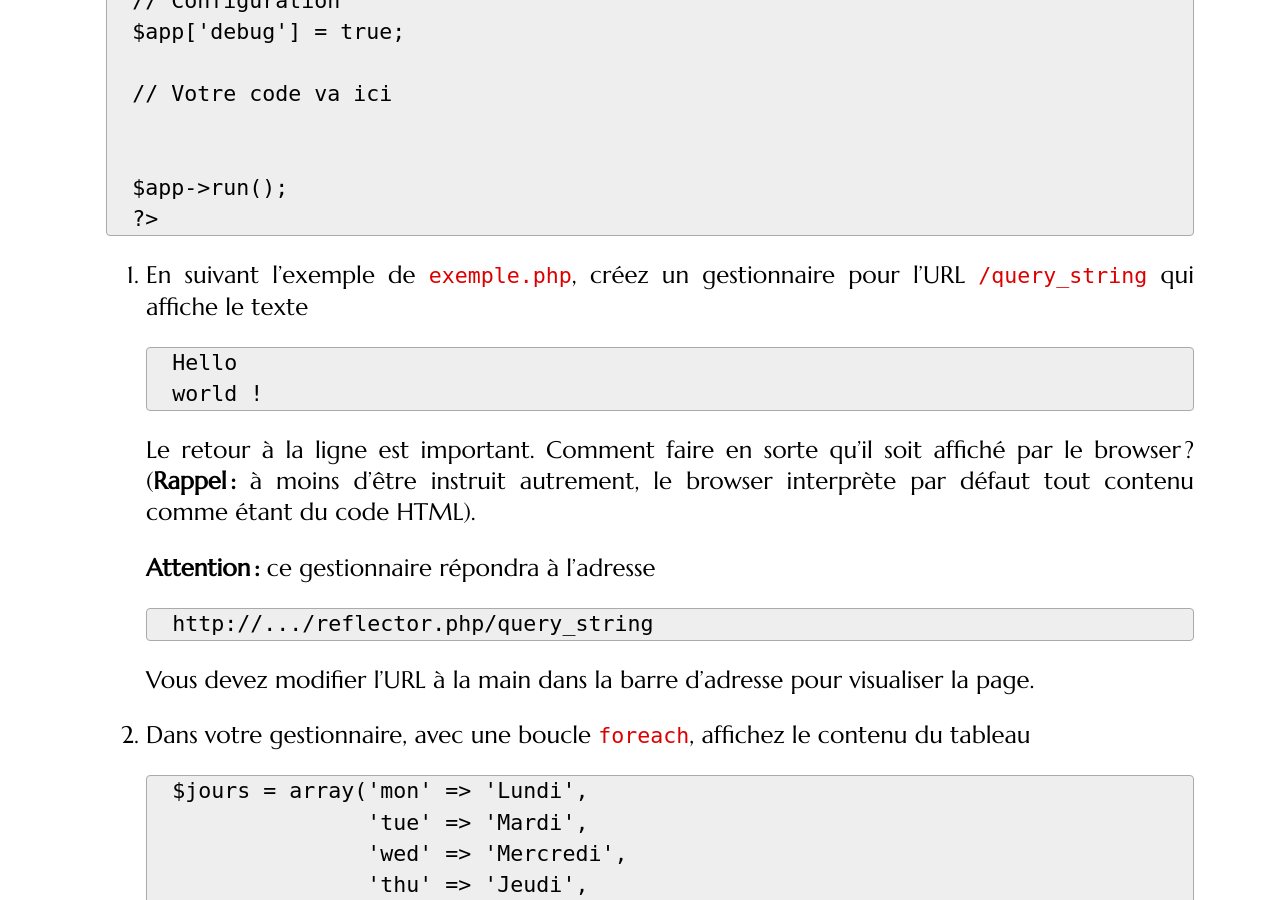
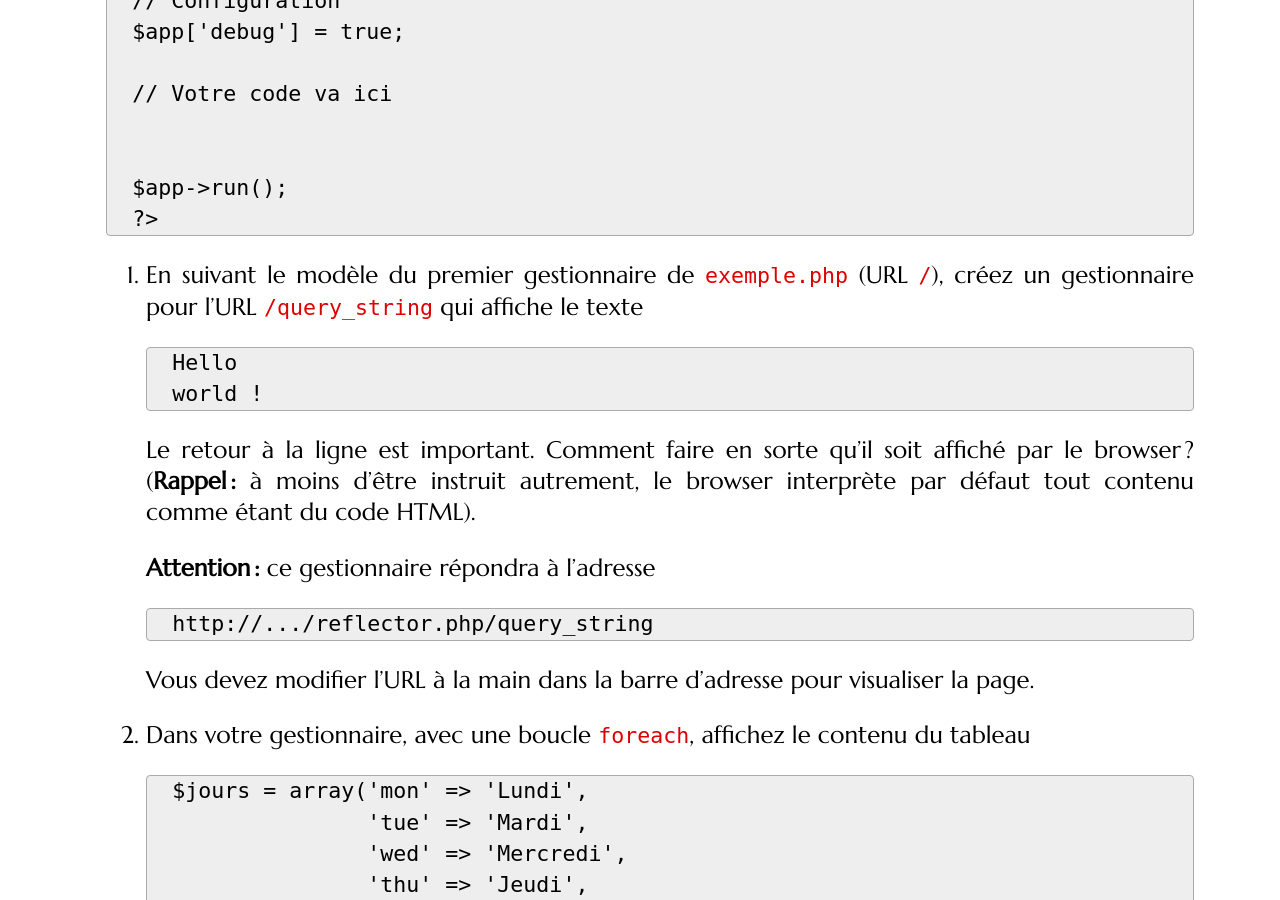
Before and after one commit to defeo/aws, a Jekyll site: the page built from tutorials/tutorial3-silex.md, in a window 1280 px wide and 900 px high, scrolled down 1938 px. Built offline with Jekyll 4.4.1, drawn with Linux system fonts in a browser that asks for light colours; some web fonts are replaced; some of the changed text lies outside the part shown.

Commit message:
Fixes et clarifications

```diff
--- a/tutorials/tutorial3-silex.md
+++ b/tutorials/tutorial3-silex.md
@@ -87,8 +87,9 @@ $app->run();
 ?>
 ~~~
 
-1. En suivant l'exemple de `exemple.php`, créez un gestionnaire pour
-   l'URL `/query_string` qui affiche le texte
+1. En suivant le modèle du premier gestionnaire de `exemple.php` (URL
+   `/`), créez un gestionnaire pour l'URL `/query_string` qui affiche
+   le texte
 
    ~~~
    Hello
@@ -157,7 +158,12 @@ $app->run();
    Modifiez le gestionnaire écrit au point précédent pour qu'il
    affiche le contenu de la *query string*, un couple clé-valeur par
    ligne. Testez votre gestionnaire en saisissant des *query strings*
-   dans la barre d'adresse.
+   dans la barre d'adresse, comme par exemple
+
+   ~~~
+   http://...c9.io/reflector.php/query_string?user=toto&pwd=12345
+   ~~~
+   {:.http}
 
 4. Le *query string* non analysé est accessible grâce à la méthode
    `$requete->getQueryString()`. Modifiez votre gestionnaire pour qu'il
```
Also changed, not shown: other parts of tutorials/tutorial3-silex.md (+3 -2 lines), classes/class5.md (+1 -0 lines), tutorials/tutorial2.md (+1 -1 lines), tutorials/tutorial3-node.md (+6 -1 lines).
